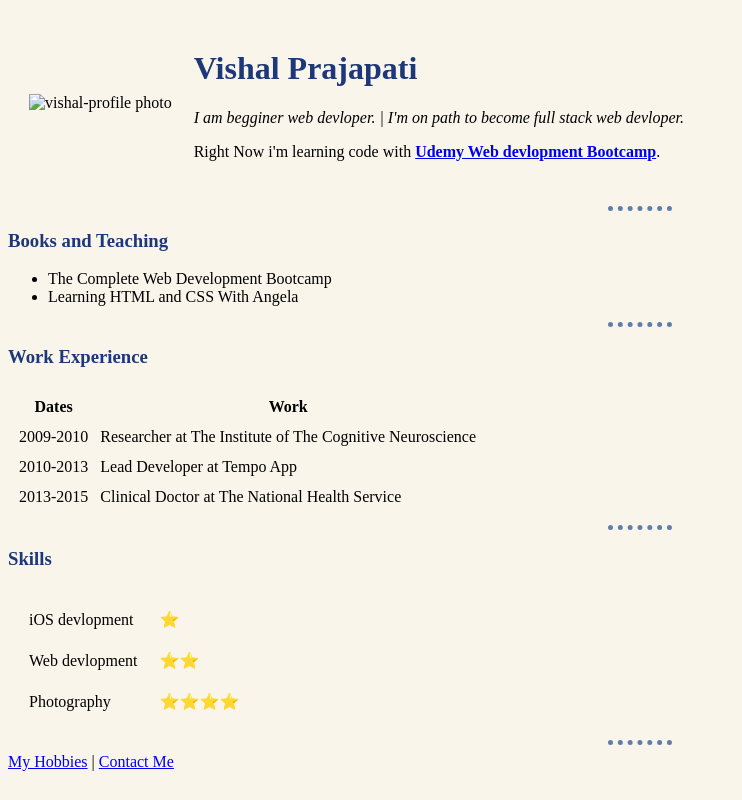
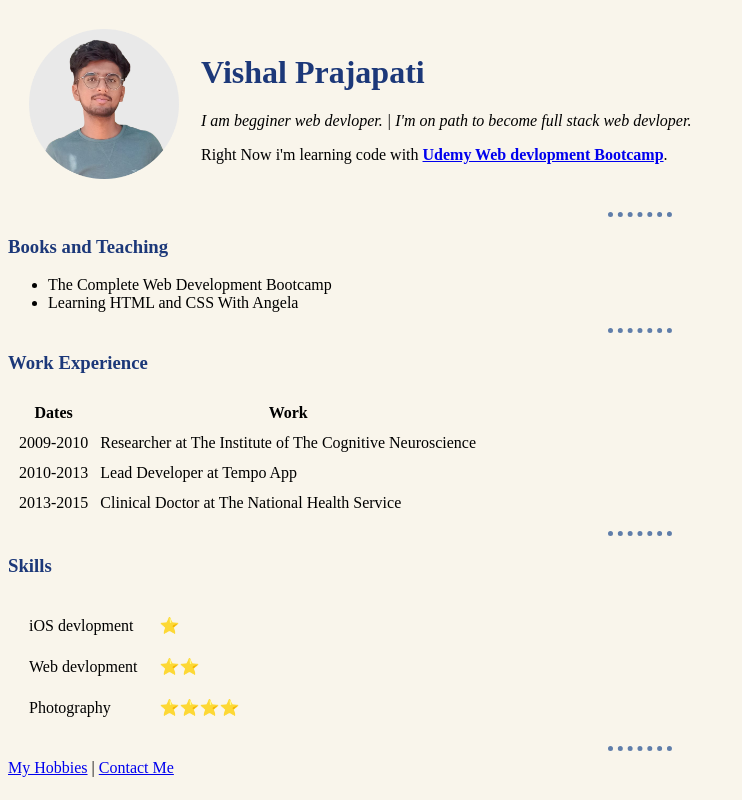
Before and after one commit to vishal71115/updatedcv, a plain HTML site: page index.html in a window 1280 px wide. Shown: the whole page, without its empty margins (0-742 px from the left). Drawn offline with Linux system fonts and the light colour scheme; the site is published under a folder, as on GitHub Pages, so addresses that start at the root find nothing.

Commit message:
Updated image

```diff
--- a/index.html
+++ b/index.html
@@ -11,7 +11,7 @@
     <table cellspacing="20px">
         <tr>
             <td>
-                <img src="/image/image.png" alt="vishal-profile photo" height="150">
+                <img src="image/image.png" alt="vishal-profile photo" height="150">
             </td>
             <td>
                 <h1>Vishal Prajapati</h1>
```
